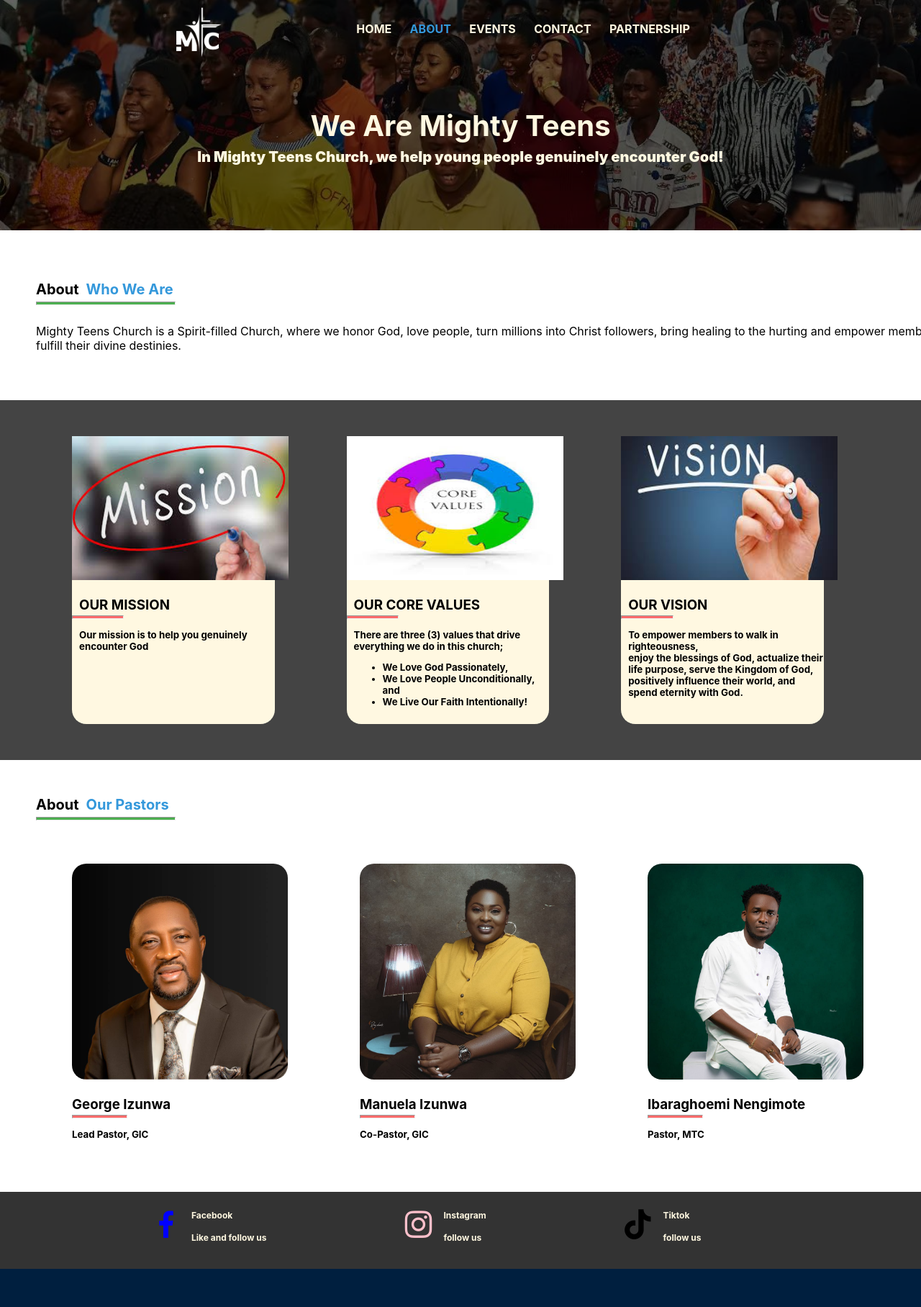
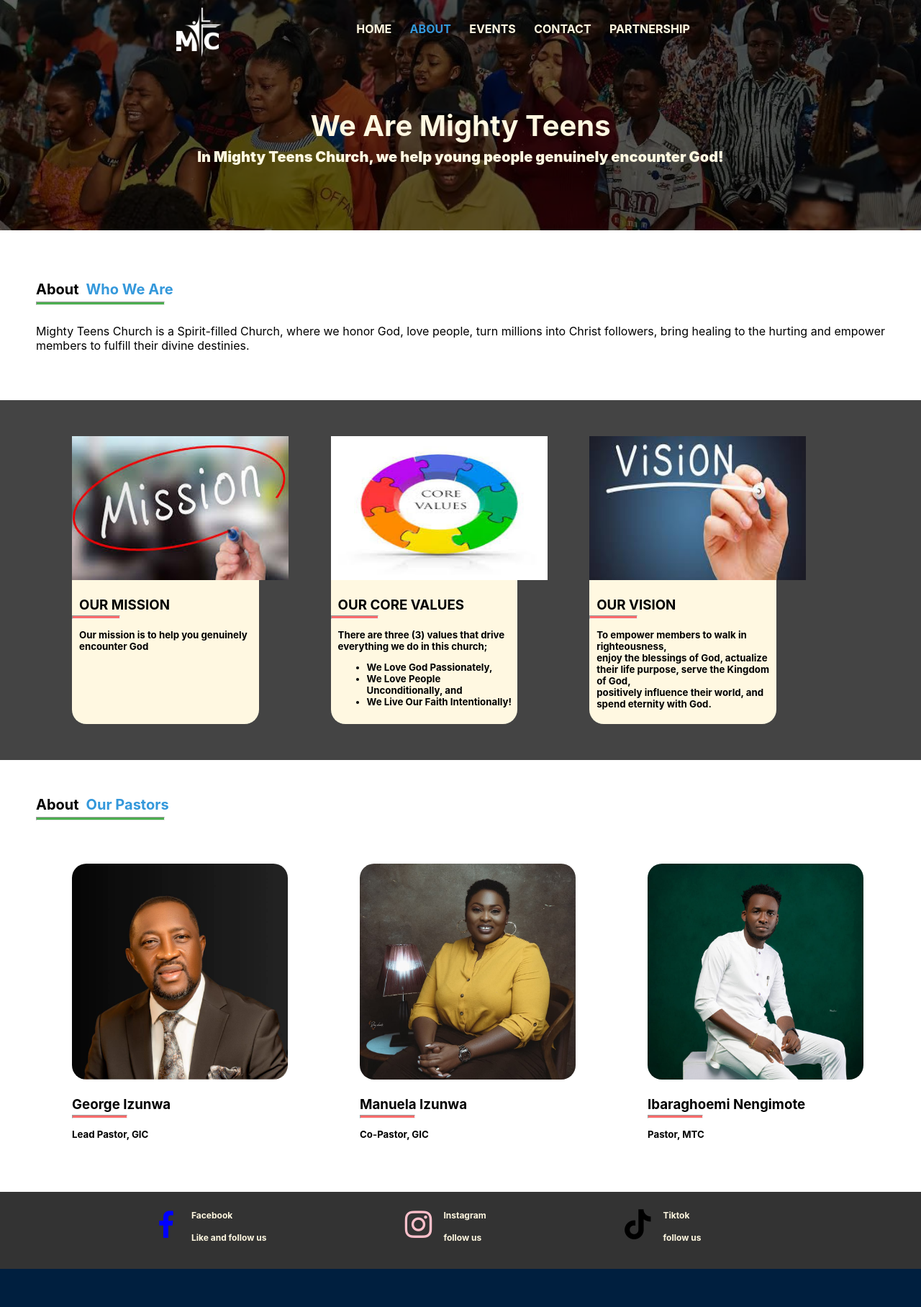
Before and after one commit to ikosong1406/mightyteenschurch, a React (Create React App) app: page /about in a window 1280 px wide. Shown: the top 1816 px of the page at 72% size. Built offline with nearby package versions, Linux system fonts and the light colour scheme.

Commit message:
modified:   src/components/menu/Menu.js 	modified:   src/pages/about/about.css

```diff
--- a/src/components/menu/Menu.js
+++ b/src/components/menu/Menu.js
@@ -7,11 +7,6 @@ function Menu() {
     <>
       <div className="Navbars">
         <ul className="NavbarWrappers">
-          <li className="NavbarElement">
-            <NavLink className="link" to="/">
-              HOME
-            </NavLink>
-          </li>
           <li className="NavbarElement">
             <NavLink className="link" to="/about">
               ABOUT
--- a/src/pages/about/about.css
+++ b/src/pages/about/about.css
@@ -49,12 +49,10 @@
 }
 .aboutPart2 {
   padding: 50px;
-  width: 100%;
 }
 .aboutPart3 {
   background-color: var(--DarkGray);
   display: flex;
-  width: 100%;
   height: 400px;
   padding: 50px;
 }
@@ -100,7 +98,6 @@
   padding: 50px;
   margin-top: -20px;
   margin-bottom: -200px;
-  width: 100%;
 }
 .aboutCard {
   display: flex;
@@ -147,7 +144,6 @@ h5 {
   }
   .aboutPart3 {
     display: grid;
-    width: 100%;
     height: auto;
     padding: 20px;
   }
```
